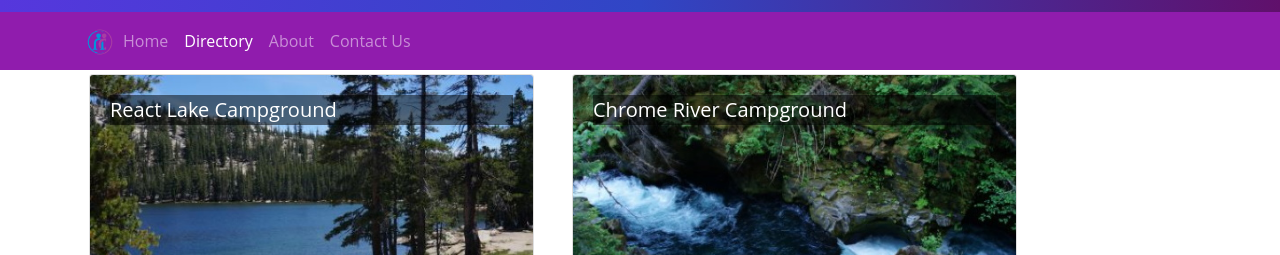
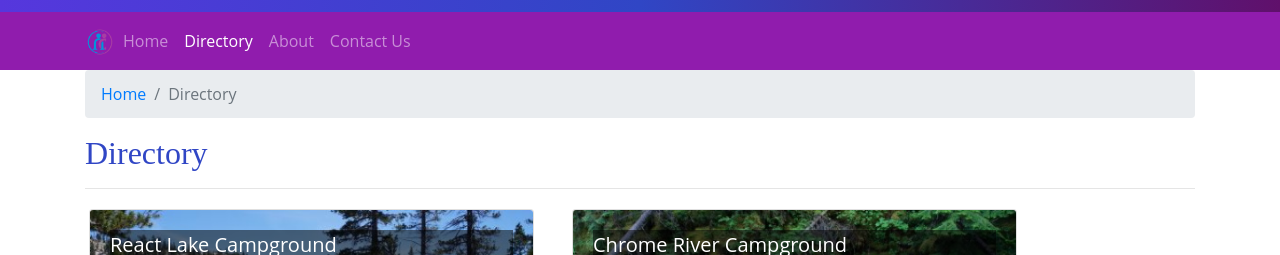
Before and after one commit to sokhakun/ReactLessons, a React (Create React App) app: page /directory in a window 1280 px wide. Shown: the part 150-405 px from the top of the page. Built offline with nearby package versions, Linux system fonts and the light colour scheme; the HTML template or start-up script is replaced by a standard one.

Commit message:
React Breadcrumb

```diff
--- a/src/components/CampsiteInfoComponent.js
+++ b/src/components/CampsiteInfoComponent.js
@@ -1,5 +1,7 @@
 import React from 'react';
 import {Card, CardImg, CardText, CardBody, CardTitle} from 'reactstrap';
+import { Breadcrumb, BreadcrumbItem } from 'reactstrap';
+import { Link } from 'react-router-dom';
 
 
 
@@ -9,7 +11,7 @@
             <Card>
                 <CardImg top src={campsite.image} alt={campsite.name} />
                 <CardBody>
-                    <CardTitle>{campsite.name}</CardTitle>
+
                     <CardText>{campsite.description}</CardText>
                 </CardBody>
             </Card>
@@ -42,6 +44,16 @@
         return (
             <div className="container">
                 <div className="row">
+                    <div className="col">
+                        <Breadcrumb>
+                            <BreadcrumbItem><Link to="/home">Home</Link></BreadcrumbItem>
+                            <BreadcrumbItem active>{props.campsite.name}</BreadcrumbItem>
+                        </Breadcrumb>
+                        <h2>{props.campsite.name}</h2>
+                        <hr />
+                    </div>
+                </div>
+                <div className="row">
                     <RenderCampsite campsite={props.campsite} />
                     <RenderComments comments={props.comments} />
                 </div>
--- a/src/components/ContactComponent.js
+++ b/src/components/ContactComponent.js
@@ -1,10 +1,16 @@
 import React from 'react';
+import { Breadcrumb, BreadcrumbItem } from 'reactstrap';
+import { Link } from 'react-router-dom';
 
 function Contact(props) {
     return (
         <div className="container">
             <div className="row">
                 <div className="col">
+                    <Breadcrumb>
+                        <BreadcrumbItem><Link to="/home">Home</Link></BreadcrumbItem>
+                        <BreadcrumbItem active>Contact Us</BreadcrumbItem>
+                    </Breadcrumb>
                     <h2>Contact Us</h2>
                     <hr />
                 </div>
--- a/src/components/DirectoryComponent.js
+++ b/src/components/DirectoryComponent.js
@@ -1,5 +1,5 @@
 import React from 'react';
-import {Card, CardImg, CardImgOverlay, CardTitle} from 'reactstrap';
+import {Card, CardImg, CardImgOverlay, CardTitle, Breadcrumb, BreadcrumbItem} from 'reactstrap';
 import { Link } from 'react-router-dom';
 
 function RenderDirectoryItem({campsite}) {
@@ -25,6 +25,17 @@
     return(
         <div className="container">
             <div className="row">
+                <div className="col">
+                    <Breadcrumb>
+                        <BreadcrumbItem><Link to="/home">Home</Link></BreadcrumbItem>
+                        <BreadcrumbItem active>Directory</BreadcrumbItem>
+                    </Breadcrumb>
+                    <h2>Directory</h2>
+                    <hr />
+                </div>
+
+            </div>
+            <div className="row">
                 {directory}
             </div>
         </div>
```
